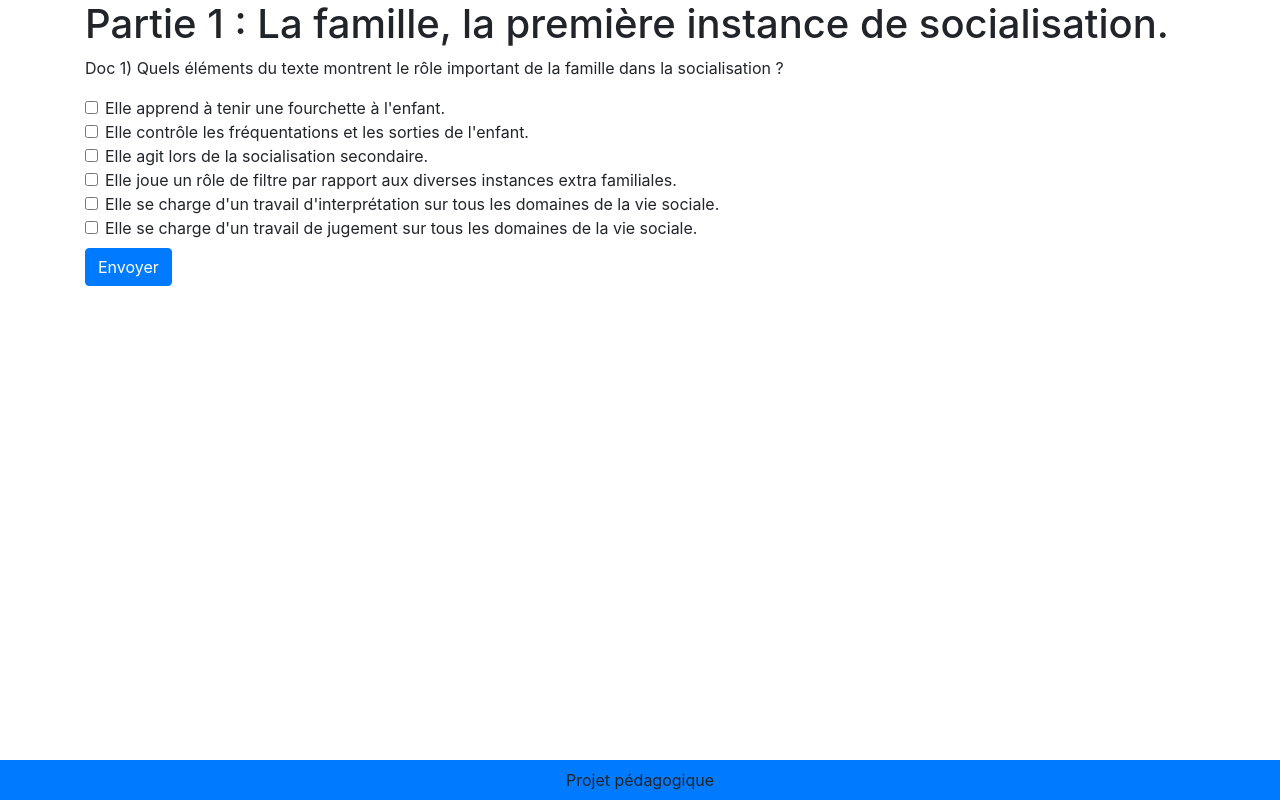
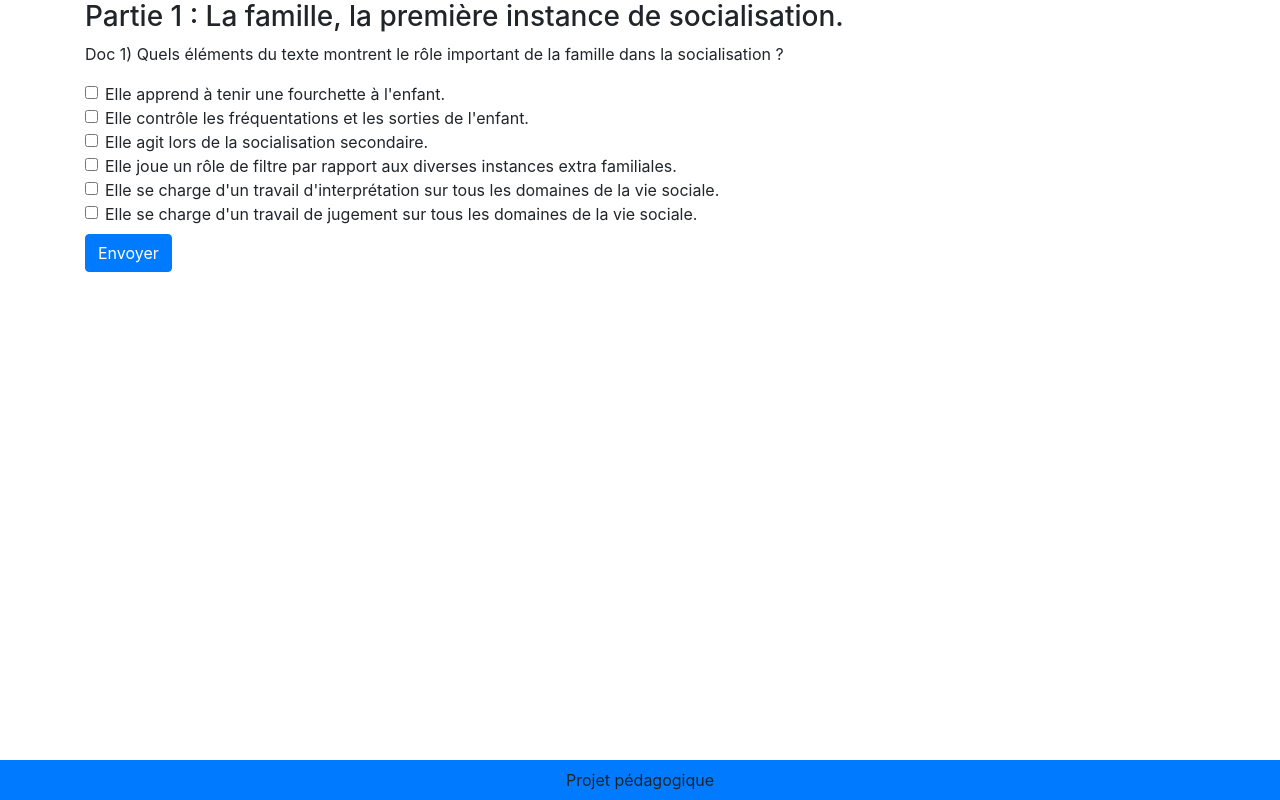
Before and after one commit to manaarii/web-site, a plain HTML site: page instance1.html in a window 1280 px wide. Drawn offline with nearby package versions, Linux system fonts and the light colour scheme.

Commit message:
fix: h1 to h3

```diff
--- a/instance1.html
+++ b/instance1.html
@@ -16,7 +16,7 @@
 <body>
 
   <div class="container">
-    <h1>Partie 1 : La famille, la première instance de socialisation.</h1>
+    <h3>Partie 1 : La famille, la première instance de socialisation.</h3>
 
     <div id="questionContainer">
 
```
Also changed, not shown: instance2.html (+1 -1 lines).
